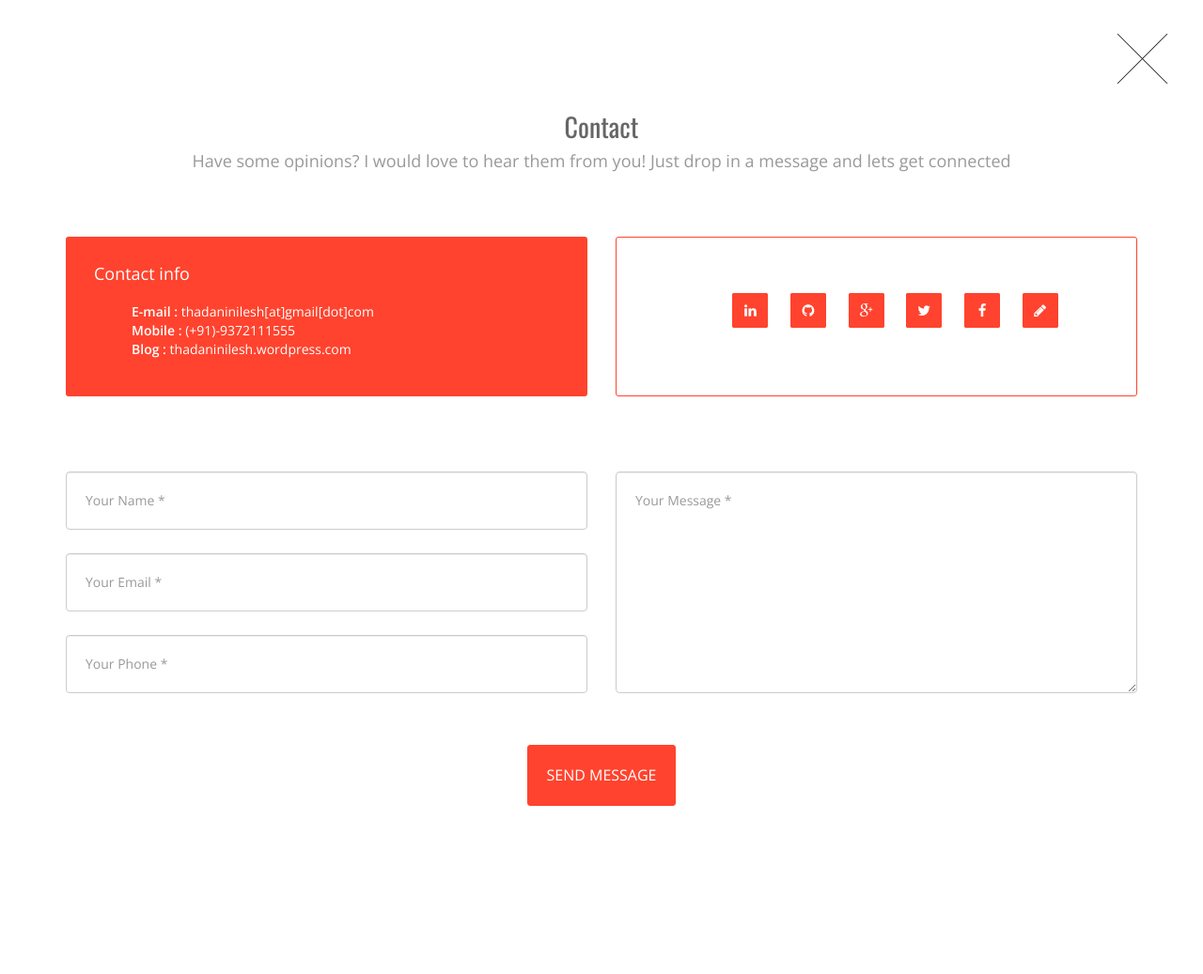
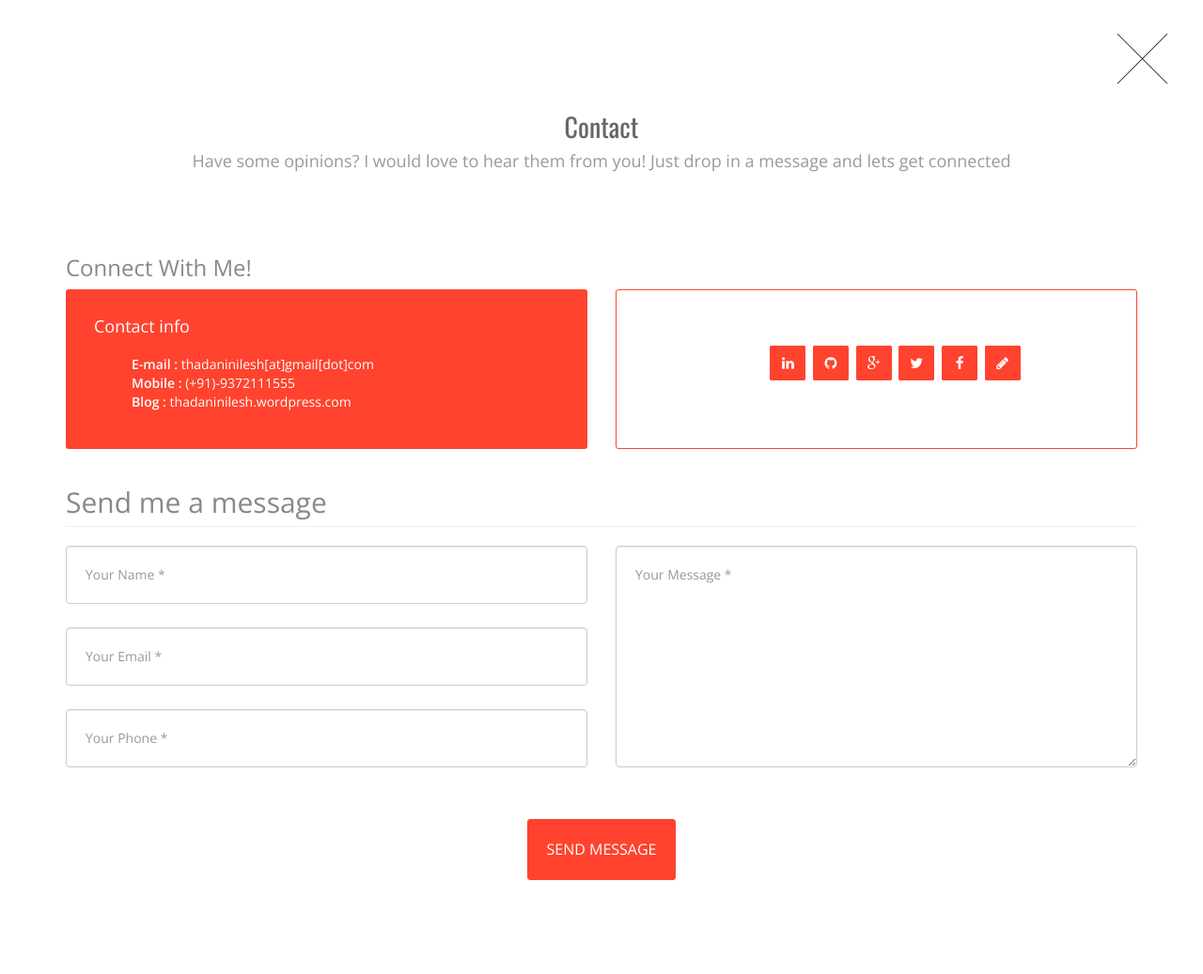
Before and after one commit to thadaninilesh/thadaninilesh.githib.io, a PHP site: page / in a window 1280 px wide, after a click on "Contact". Shown: the whole page at 94% size. Run offline with PHP 8.4, Linux system fonts and the light colour scheme; some libraries are stand-ins or nearby versions.

Commit message:
modified blog icon and footer stylings

```diff
--- a/css/style.css
+++ b/css/style.css
@@ -815,7 +815,7 @@ and (max-width : 991px) {
 
 .footer-social li {
     display: inline-block;
-    padding: 0 10px;
+    padding: 0 2px;
 }
 
 @media only screen and (max-width : 360px) {
--- a/index.html
+++ b/index.html
@@ -678,6 +678,7 @@
                             <p>Have some opinions? I would love to hear them from you! Just drop in a message and lets get connected</p>
                         </div>
                     </div>
+                    <h3>Connect With Me!</h3>
                     <div class="row">
 
                         <div class="col-md-6">
@@ -704,8 +705,9 @@
                             </div>
                         </div>
                     </div><!--/.row -->
-                    <div class="row" style="padding-top: 80px;">
+                    <div class="row">
                         <div class="col-md-12">
+                        <h2 class="page-header">Send me a message</h2>
                             <form name="sentMessage" id="contactForm" novalidate>
                                 <div class="row">
                                     <div class="col-md-6">
```
